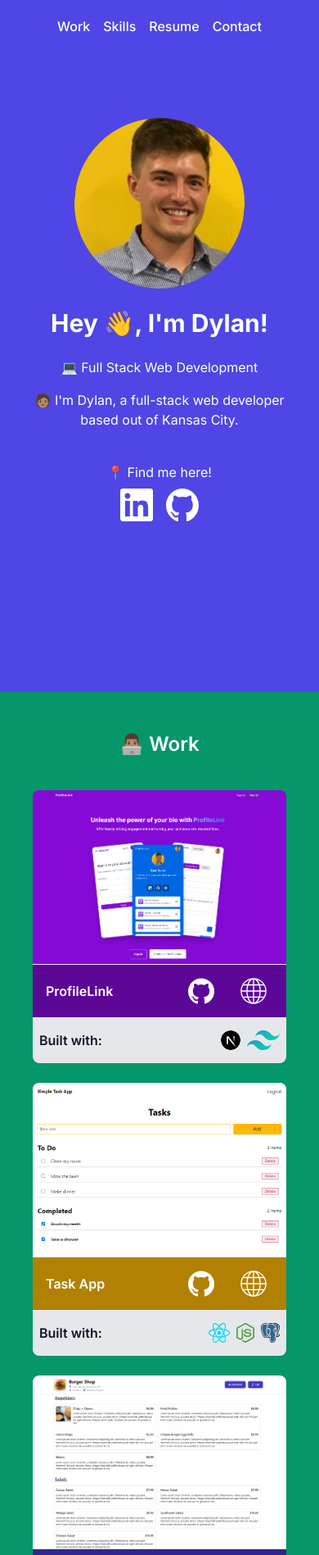
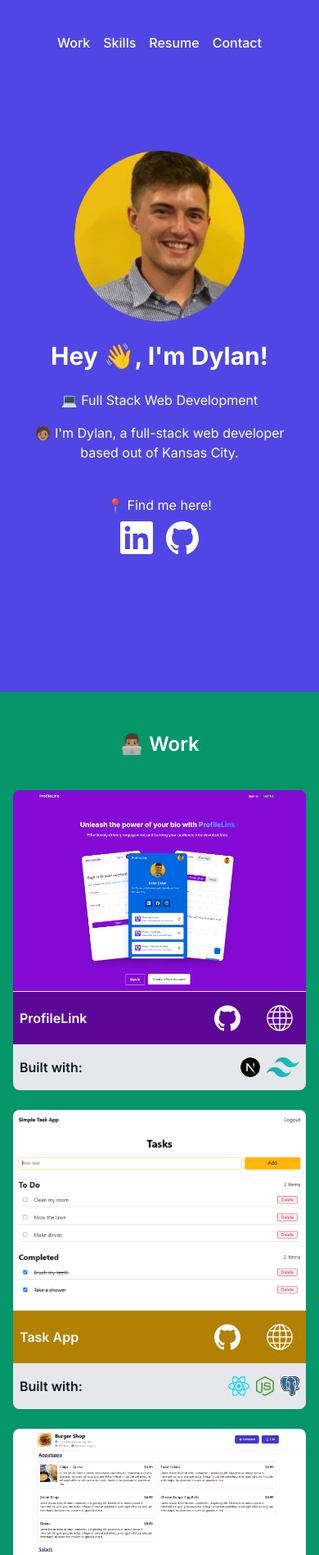
Before and after one commit to dbvker/portfolio, a JavaScript app: page / in a window 390 px wide. Shown: the top 1897 px of the page at 82% size. Built offline with nearby package versions, Linux system fonts and the light colour scheme; the HTML template or start-up script is replaced by a standard one.

Commit message:
fixed some padding issues

```diff
--- a/src/components/Contact.js
+++ b/src/components/Contact.js
@@ -1,7 +1,7 @@
 const Contact = () => {
     return (
         <div id='contact' className='pt-12 pb-20 text-white bg-rose-600'>
-            <section className='flex flex-col items-center px-10 mx-auto max-w-7xl'>
+            <section className='flex flex-col items-center px-4 mx-auto md:px-10 max-w-7xl'>
                 <h2 className='mb-10 text-2xl font-semibold md:text-3xl'>📨 Contact Me</h2>
                 <form action='https://formsubmit.co/dylanmbaker@yahoo.com' method='POST' className="w-full transition-all duration-300 md:w-4/6 lg:w-3/6">
                     <div className='w-full'>
--- a/src/components/Hero.js
+++ b/src/components/Hero.js
@@ -5,7 +5,7 @@ import portrait from '../assets/hero/portrait.png';
 const Hero = () => {
     return (
         <div className='min-h-screen pb-12 text-white bg-indigo-600 '>
-            <header className='flex items-center justify-center p-5 mx-auto font-medium sm:justify-between text-md max-w-7xl'>
+            <header className='flex items-center justify-center px-4 py-10 mx-auto font-medium md:px-10 sm:justify-between text-md max-w-7xl'>
                 <div className='hidden gap-4 sm:flex'>
                     <a href='https://www.linkedin.com/in/dylanmbaker/' target='_blank' rel='noreferrer'>
                         <img src={linkedin} className='h-8' alt='LinkedIn logo' />
--- a/src/components/Resume.js
+++ b/src/components/Resume.js
@@ -3,7 +3,7 @@ import resumeFile from '../assets/resume.jpg';
 const Resume = () => {
     return (
         <div id='resume' className='py-12 text-white bg-violet-600'>
-            <section className='flex flex-col items-center px-10 mx-auto max-w-7xl'>
+            <section className='flex flex-col items-center px-4 mx-auto md:px-10 max-w-7xl'>
                 <h2 className='mb-10 text-2xl font-semibold md:text-3xl'>📄 Resume</h2>
                 <div className='flex flex-col items-center gap-8'>
                   <img src={resumeFile} alt="Dylan Baker's resume" className='w-full transition-all duration-300 rounded-md sm:w-8/12 lg:w-5/12' />
--- a/src/components/Skills.js
+++ b/src/components/Skills.js
@@ -3,7 +3,7 @@ import { skillList } from '../data/Skills';
 const Skills = () => {
     return (
         <div id='skills' className='py-12 text-gray-900 bg-gray-200'>
-            <section className='flex flex-col items-center w-full px-10 mx-auto overflow-hidden md:max-w-7xl'>
+            <section className='flex flex-col items-center w-full px-4 mx-auto overflow-hidden md:px-10 md:max-w-7xl'>
                 <h2 className='mb-10 text-2xl font-semibold md:text-3xl'>💻 Skills</h2>
                 <div className='flex flex-wrap justify-center w-screen gap-6 md:max-w-full'>
                     {skillList.map((skill, key) => {
--- a/src/components/Work.js
+++ b/src/components/Work.js
@@ -5,7 +5,7 @@ import website from '../assets/projects/website.svg';
 const Work = () => {
     return (
         <div id='work' className='py-12 text-white bg-emerald-600'>
-            <section className='flex flex-col items-center px-10 mx-auto max-w-7xl'>
+            <section className='flex flex-col items-center px-4 mx-auto md:px-10 max-w-7xl'>
                 <h2 className='mb-10 text-2xl font-semibold md:text-3xl'>👨🏽‍💻 Work</h2>
                 <div className='flex flex-col w-full gap-6 md:gap-[3%] text-gray-900 md:flex-row md:flex-wrap'>
                     {projects.map((project, key) => {
@@ -13,7 +13,7 @@ const Work = () => {
                             <div className='relative overflow-hidden text-white rounded-lg md:w-[48.5%] md:mb-6' style={{ backgroundColor: project.theme, color: project.color}}>
                                 <img src={project.image} alt={`${project.title} screenshot`} />
                                 <div className='flex flex-col justify-between w-full bg-black border-t bg-opacity-30 bottom-10'>
-                                    <div className='flex items-center justify-between px-4'>
+                                    <div className='flex items-center justify-between px-2 md:px-4'>
                                         <div className='font-semibold'>{project.title}</div>
                                         <div className='flex gap-4 py-2'>
                                             <a href={project.githubRepo} target='_blank' rel='noreferrer' className='transition-all duration-300 rounded-md hover:bg-white hover:bg-opacity-30'>
@@ -28,7 +28,7 @@ const Work = () => {
                                             </a>
                                         </div>
                                     </div>
-                                    <div className='flex justify-between px-2 py-4 text-gray-900 bg-gray-200'>
+                                    <div className='flex justify-between px-2 py-4 text-gray-900 bg-gray-200 md:px-4'>
                                         <div className='font-semibold'>Built with:</div>
                                         <div className='flex items-center gap-2 md:gap-4'>
                                             {project.stack.map((item, key) => {
```
